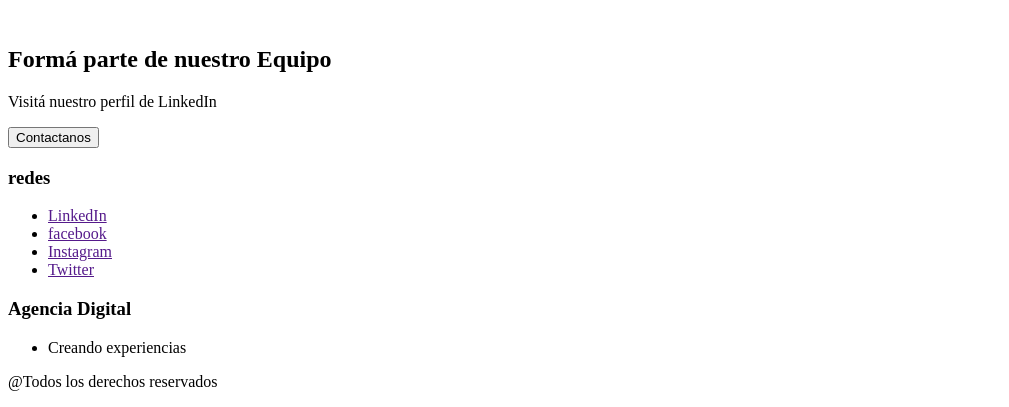
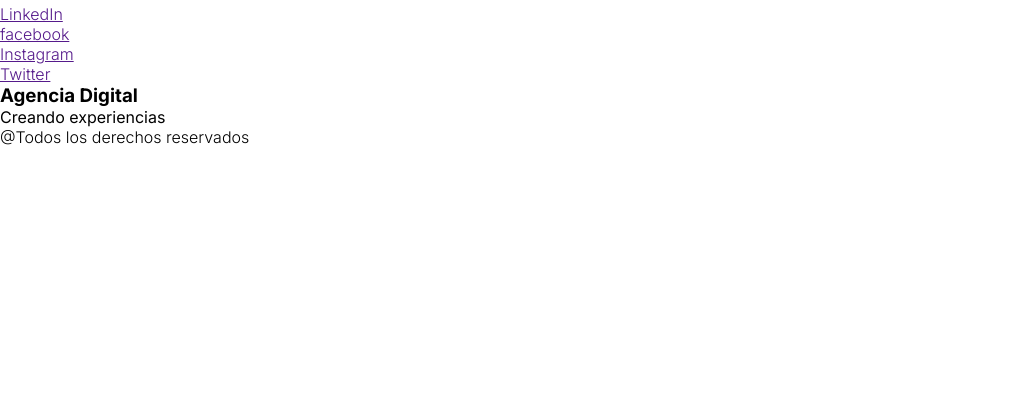
Before and after one commit to anbbel09/PI2, a plain HTML site: page index.html in a window 1280 px wide. Shown: the part 707-1114 px from the top of the page, without its empty margins (0-1009 px from the left). After the commit the page ends 854 px from the top, so only its background shows below. Drawn offline with Linux system fonts and the light colour scheme; files that its build step writes are made by us from their sources.

Commit message:
se agregaron estilos a fuentes y tamaños

```diff
--- /dev/null
+++ b/css/style.css
@@ -0,0 +1,25 @@
+@import url('https://fonts.googleapis.com/css2?family=Inter:wght@300;400;600;700&display=swap');
+
+* {
+    font-family: 'Inter', sans-serif;
+    margin: 0;
+    padding: 0;
+    box-sizing: border-box;
+}
+
+h1{
+    font-size: 3.5rem;
+    font-weight: 700;
+}
+h2{
+    font-size: 1.5rem;
+    font-weight: 400;
+}
+button{
+    font-size: 1rem;
+    font-weight: 600;
+}
+p, a{
+    font-size: 1rem;
+    font-weight: 300;
+}
--- a/index.html
+++ b/index.html
@@ -3,7 +3,8 @@
 <head>
     <meta charset="UTF-8">
     <meta name="viewport" content="width=device-width, initial-scale=1.0">
-    <title>Document</title>
+    <link rel="stylesheet" href="style.css">
+    <title>Ad</title>
 </head>
 <body>
     <main>
```
